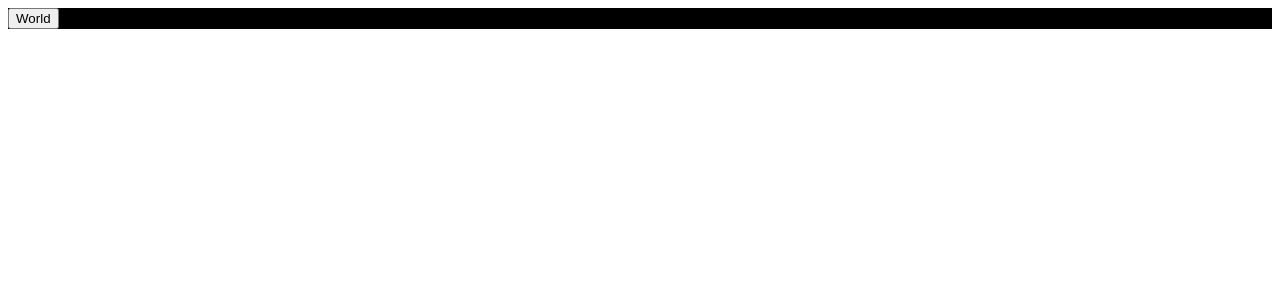
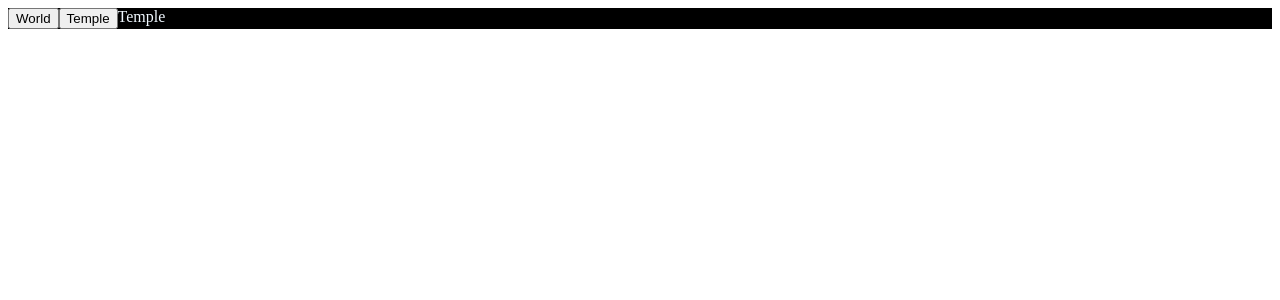
Before and after one commit to SolomonLake/picodelago-monolith, a React app in the folder apps/aar/: page / in a window 1280 px wide. Shown: the top 300 px of the page. Built offline with nearby package versions, Linux system fonts and the light colour scheme.

Commit message:
npm messed up

```diff
--- a/apps/aar/src/components/App.tsx
+++ b/apps/aar/src/components/App.tsx
@@ -10,18 +10,19 @@ import { WorldMapPresentationalComponent } from "./WorldMap/WorldMap";
 
 export const App = (props: { appStoreState: AppStoreState }) => (
   <div className="app">
-    <AppScreen appStoreState={props.appStoreState} />
+    <button onClick={AppActionCreator.changeToWorldScreen}> World </button>
+    <button onClick={AppActionCreator.changeToTempleScreen}> Temple </button>
+    <MainScreen appStoreState={props.appStoreState} />
   </div>
 );
 
-const AppScreen = (props: { appStoreState: AppStoreState }) => {
-  if (props.appStoreState.screen === "world") {
-    return <WorldMapPresentationalComponent />;
-  } else {
-    return (
-      <div>
-        <button onClick={AppActionCreator.changeToWorldScreen}> World </button>
-      </div>
-    );
+const MainScreen = (props: { appStoreState: AppStoreState }) => {
+  switch (props.appStoreState.screen) {
+    case "world":
+      return <WorldMapPresentationalComponent />;
+    case "temple":
+      return <div> Temple </div>;
+    default:
+      throw new Error("case match exhaustive");
   }
 };
--- a/apps/aar/src/components/AppActionCreator.tsx
+++ b/apps/aar/src/components/AppActionCreator.tsx
@@ -3,5 +3,9 @@ import { AppStore } from "./AppStore";
 export const AppActionCreator = {
   changeToWorldScreen: () => {
     AppStore.updateProperties(AppStore, { screen: "world" });
+  },
+
+  changeToTempleScreen: () => {
+    AppStore.updateProperties(AppStore, { screen: "temple" });
   }
 };
```
Also changed, not shown: 2 other files (tests, documents, lock files or other folders).
